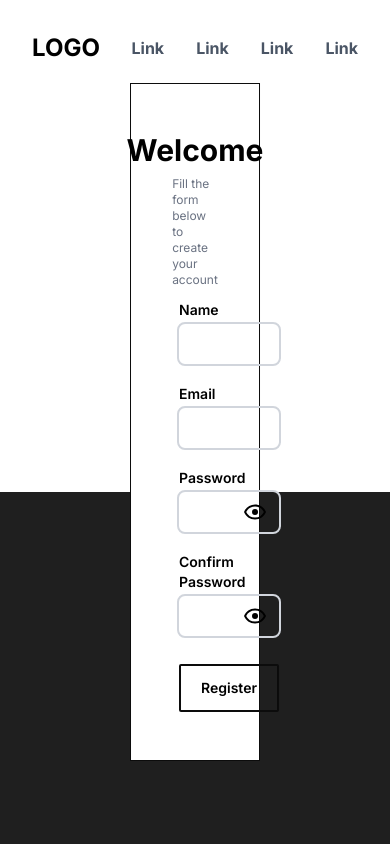
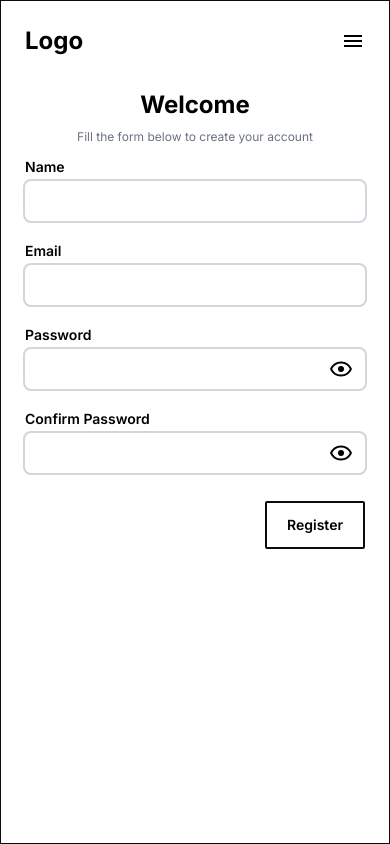
Before and after one commit to Silva-cloud/RegisterFrom, a React (Vite) app: page / in a window 390 px wide. Built offline with nearby package versions, Linux system fonts and the light colour scheme.

Commit message:
fixing responsive

```diff
--- a/src/components/Form/Form.tsx
+++ b/src/components/Form/Form.tsx
@@ -109,8 +109,8 @@ const Form = () => {
         <div className="flex justify-end mt-2">
           <button
             disabled={isLoading}
-            className={`rounded-xs font-semibold text-sm border-2 border-primary-black px-5 py-3 cursor-pointer hover:bg-primary-black hover:text-white transition-all ${
-              isLoading ? "bg-primary-black text-white" : ""
+            className={`rounded-xs font-semibold text-sm border-2 border-primary-black px-5 py-3  cursor-pointer hover:bg-primary-black hover:text-white transition-all ${
+              isLoading ? "bg-primary-black text-white cursor-not-allowed!" : ""
             }`}
           >
             {isLoading ? "Loading..." : "Register"}
--- a/src/pages/Registration/Registration.tsx
+++ b/src/pages/Registration/Registration.tsx
@@ -1,18 +1,25 @@
 import Card from "../../components/Card/Card";
 import Form from "../../components/Form/Form";
 import Layout from "../../Layout/Layout";
+import Hamburger from "../../assets/mdi--hamburger-menu.svg";
 
 const Registration = () => {
   return (
     <Layout>
-      <Card className="p-12 absolute top-1/2 start-1/2 bg-white -translate-1/2 flex flex-col gap-3 w-1/3">
+      <Card className="p-0! py-6! absolute top-0 w-full h-full sm:h-auto sm:top-1/2 sm:start-1/2 sm:-translate-1/2 sm:max-w-sm md:max-w-md   bg-white  flex flex-col gap-3   ">
+        <div className="px-6 mb-5 flex w-full items-center justify-between sm:hidden">
+          <Card.Title className="text-2xl">Logo</Card.Title>
+          <button>
+            <img src={Hamburger} alt="Hamburger Menu" />
+          </button>
+        </div>
         <Card.Header>
-          <Card.Title className="text-3xl">Welcome</Card.Title>
-          <Card.Description>
+          <Card.Title className="text-2xl">Welcome</Card.Title>
+          <Card.Description className="px-6">
             Fill the form below to create your account
           </Card.Description>
         </Card.Header>
-        <Card.Content>
+        <Card.Content className="px-6">
           <Form />
         </Card.Content>
       </Card>
```
Also changed, not shown: src/assets/mdi--hamburger-menu.svg (added).
